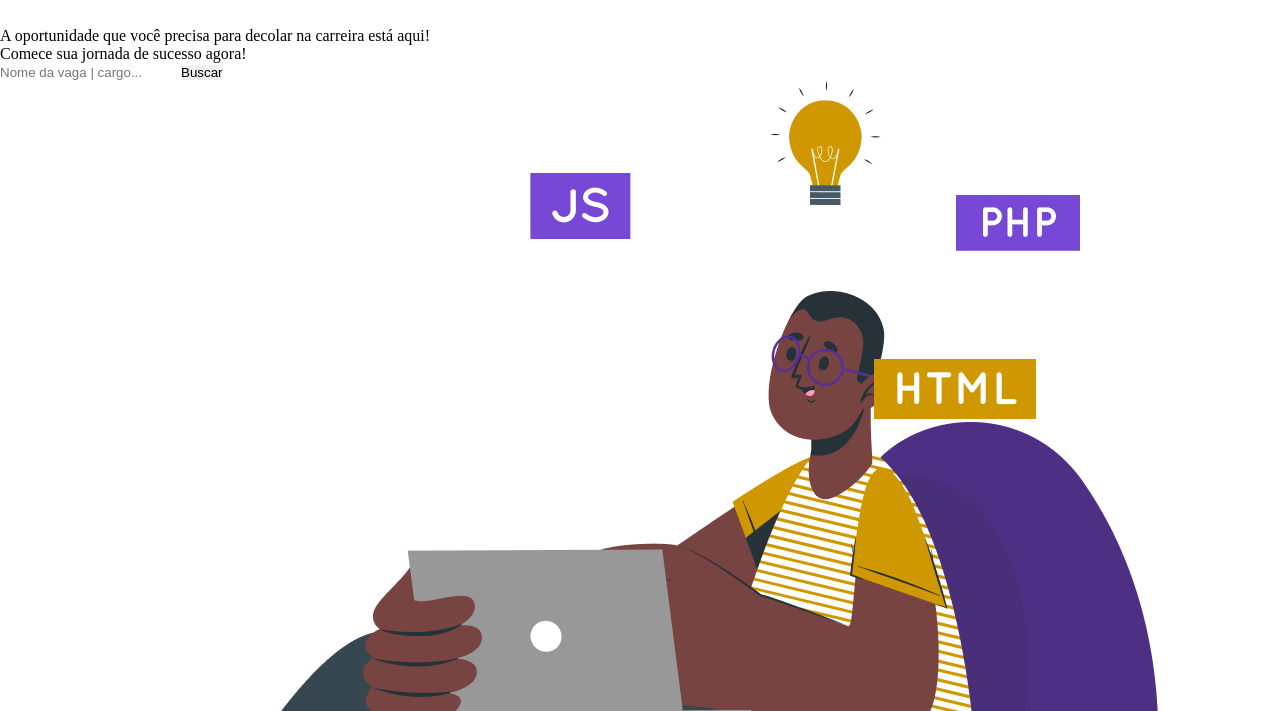
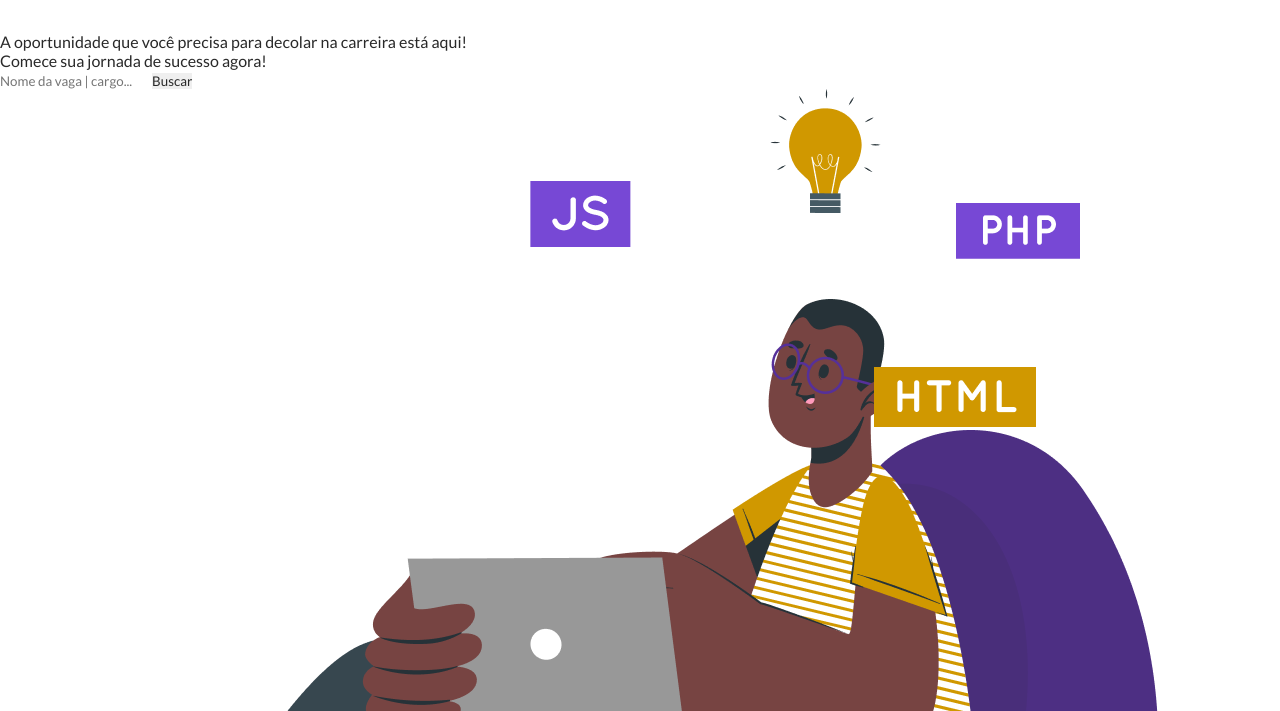
Before and after one commit to MarinaGV93/decola-juninho, a website: page index.html in a window 1280 px wide. Shown: the part 261-972 px from the top of the page. Drawn offline with Linux system fonts and the light colour scheme.

Commit message:
style(reset.css, variables.css): update CSS variables and enhance reset styles

```diff
--- a/assets/css/reset.css
+++ b/assets/css/reset.css
@@ -1,3 +1,8 @@
+* {
+  font-family: var(--primary-font-family);
+  color: var(--text-color-950);
+}
+
 *,
 ::after,
 ::before,
@@ -34,7 +39,6 @@ iframe,
 embed,
 object {
   display: block;
-  vertical-align: middle;
 }
 
 img,
@@ -42,3 +46,7 @@ video {
   max-width: 100%;
   height: auto;
 }
+
+a {
+  text-decoration: none;
+}
--- a/assets/css/variables.css
+++ b/assets/css/variables.css
@@ -15,26 +15,33 @@
 
   /* Font size */
   --tiny-font-size: 14px;
-  --extra-small-font-size: 16px;
-  --small-font-size: 20px;
-  --medium-font-size: 22px;
+  --xs-font-size: 16px;
+  --sm-font-size: 20px;
+  --md-font-size: 22px;
   --base-font-size: 24px;
-  --large-font-size: 32px;
-  --extra-large-font-size: 40px;
+  --lg-font-size: 32px;
+  --xl-font-size: 40px;
   --giant-font-size: 48px;
 
   /* Font Weight */
   --thin-weight: 400;
-  --medium-weight: 600;
+  --md-weight: 600;
   --bold-weight: 700;
 
   /* Line Height */
   --tiny-line-height: 22.4px;
-  --extra-small-line-height: 24px;
-  --small-line-height: 28.8px;
-  --medium-line-height: 30.8px;
+  --xs-line-height: 24px;
+  --sm-line-height: 28.8px;
+  --md-line-height: 30.8px;
   --base-line-height: 33.6px;
-  --large-line-height: 44.8px;
-  --extra-large-line-height: 56px;
+  --lg-line-height: 44.8px;
+  --xl-line-height: 56px;
   --giant-line-height: 67.2px;
+
+  /* Breakpoints */
+  --xs-breakpoint: 320px;
+  --sm-breakpoint: 480px;
+  --md-breakpoint: 720px;
+  --lg-breakpoint: 1280px;
+  --xl-breakpoint: 1440px;
 }
```
